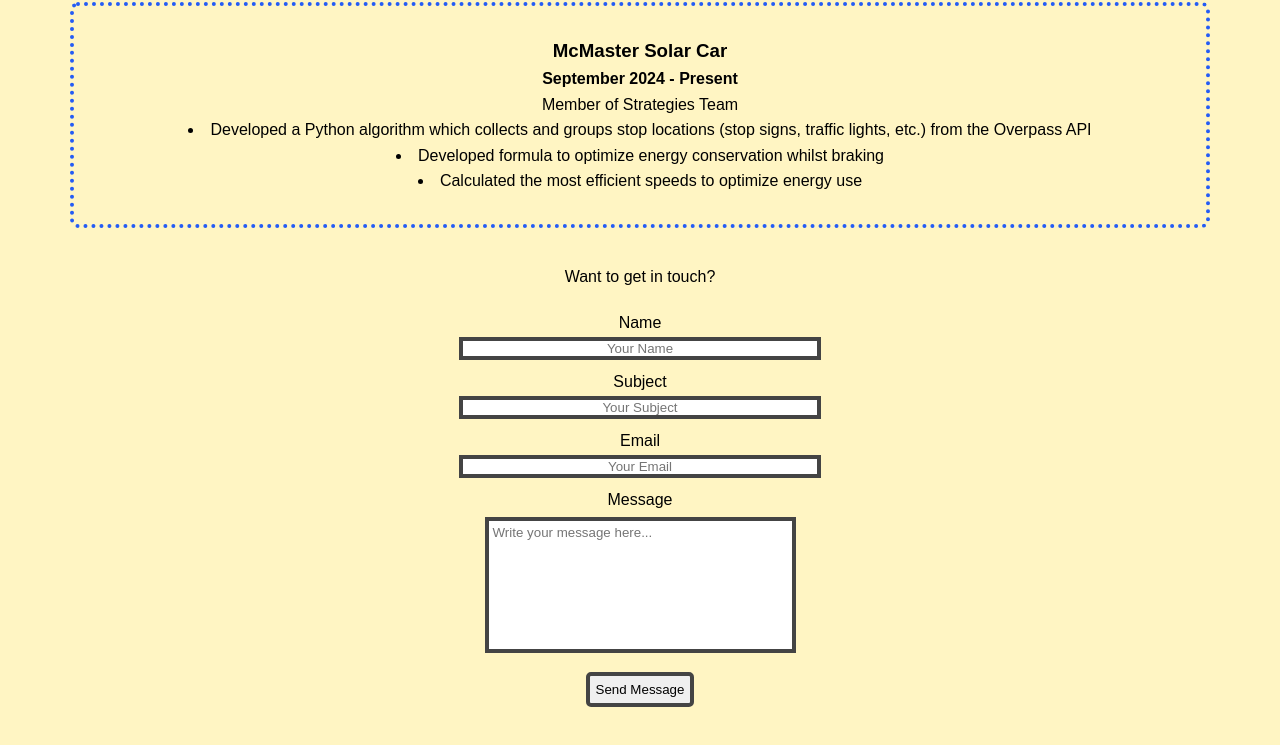
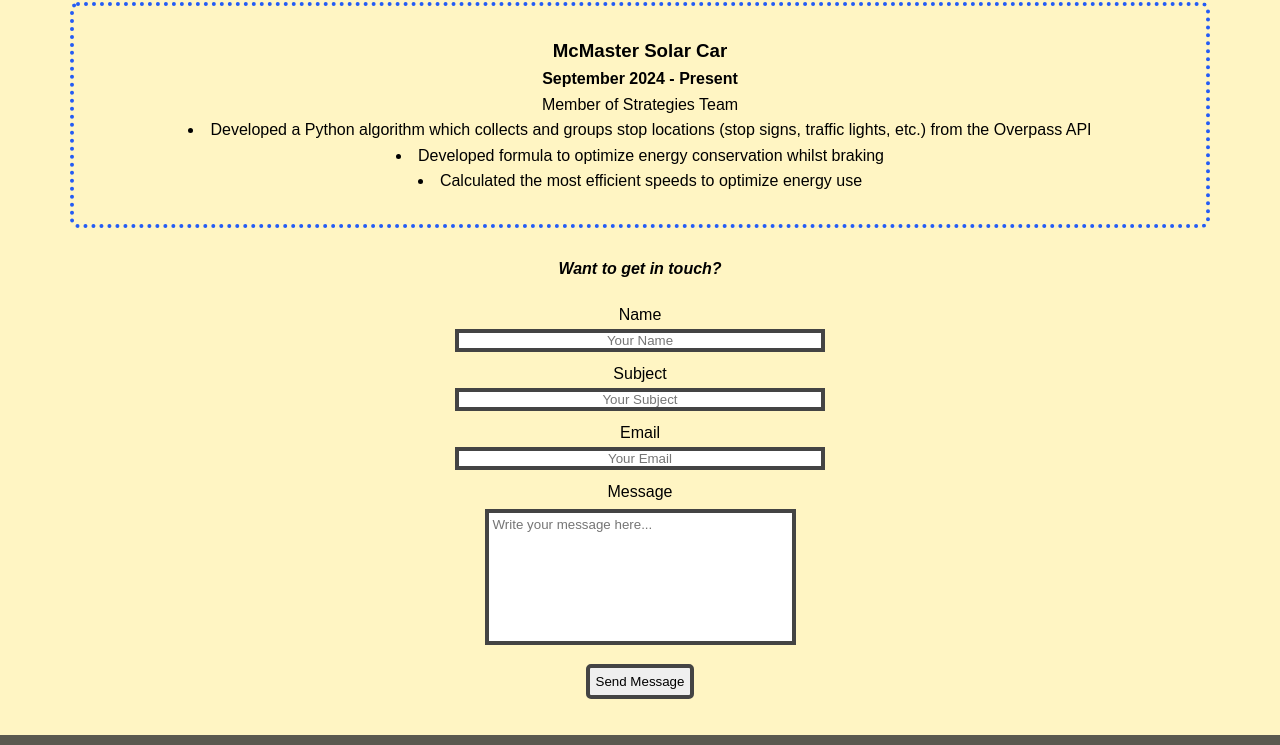
Before and after one commit to ewong5002/ewong5002.github.io, a plain HTML site: page index.html in a window 1280 px wide. Shown: the part 704-1449 px from the top of the page. Drawn offline with nearby package versions, Linux system fonts and the light colour scheme; files whose address does not match are found by name.

Commit message:
Styling Changes

```diff
--- a/styles.css
+++ b/styles.css
@@ -119,8 +119,13 @@ nav a:hover {
 
 /* Contact Section Styling*/
 #contact {
-	margin: 16px;
-	padding: 16px;
+	margin: 8px;
+	padding: 8px;
+}
+
+#contact p {
+	font-weight: bold;
+	font-style: italic;
 }
 
 /* Contact Form Styling*/
```
